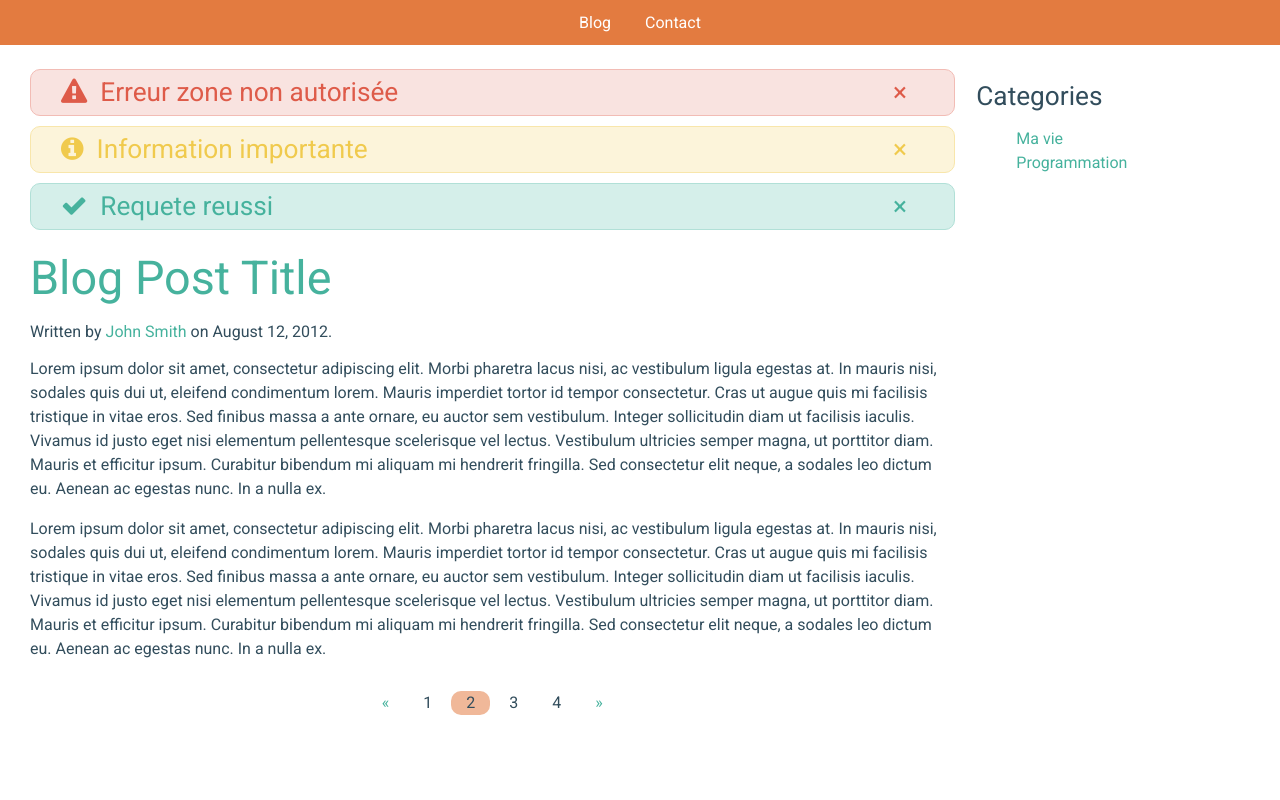
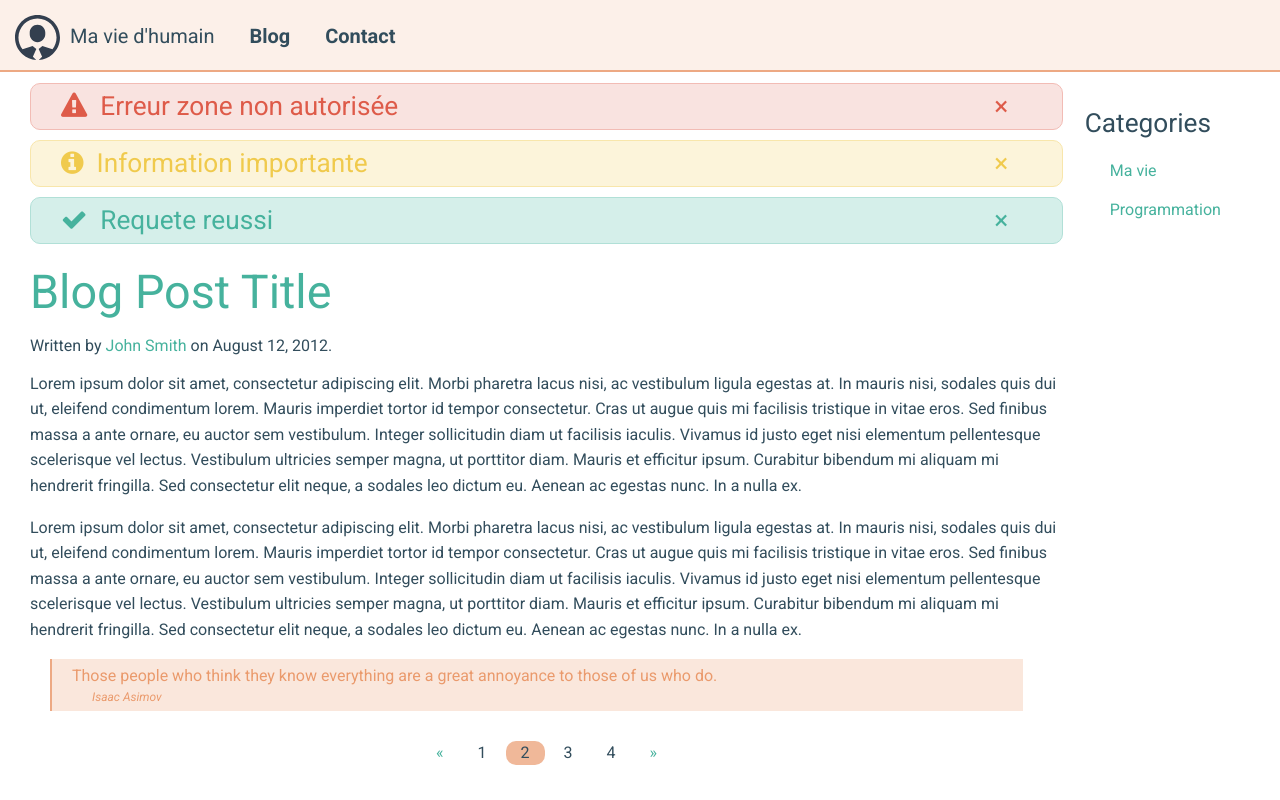
Before and after one commit to vie-humaine/Design-Sans-Foundation, a website: page index.html in a window 1280 px wide. Drawn offline with nearby package versions, Linux system fonts and the light colour scheme.

Commit message:
ajout de bourbon.io + modif nav bar + blockquote
ajout de bourbon.io
modification de la nav bar
ajout des blockquotes

```diff
--- a/index.html
+++ b/index.html
@@ -15,6 +15,7 @@
     <nav>
         <section>
             <ul>
+                <li><img src="img/human.svg" alt="humain" />&nbsp; Ma vie d'humain</li>
                 <li><a href="#">Blog</a></li>
                 <li><a href="#">Contact</a></li>
             </ul>
@@ -59,6 +60,8 @@
                 Lorem ipsum dolor sit amet, consectetur adipiscing elit. Morbi pharetra lacus nisi, ac vestibulum ligula egestas at. In mauris nisi, sodales quis dui ut, eleifend condimentum lorem. Mauris imperdiet tortor id tempor consectetur. Cras ut augue quis mi facilisis tristique in vitae eros. Sed finibus massa a ante ornare, eu auctor sem vestibulum. Integer sollicitudin diam ut facilisis iaculis. Vivamus id justo eget nisi elementum pellentesque scelerisque vel lectus. Vestibulum ultricies semper magna, ut porttitor diam. Mauris et efficitur ipsum. Curabitur bibendum mi aliquam mi hendrerit fringilla. Sed consectetur elit neque, a sodales leo dictum eu. Aenean ac egestas nunc. In a nulla ex.
             </p>
 
+            <blockquote>Those people who think they know everything are a great annoyance to those of us who do.<cite>Isaac Asimov</cite></blockquote>
+
             <div class="paginate">
                 <ul>
                     <li><a href="#">&laquo;</a></li>
--- a/package.json
+++ b/package.json
@@ -9,6 +9,7 @@
   "author": "",
   "license": "ISC",
   "dependencies": {
+    "bourbon": "^4.2.5",
     "breakpoint-sass": "^2.6.1",
     "susy": "^2.2.6"
   }
--- a/scss/app.scss
+++ b/scss/app.scss
@@ -3,6 +3,7 @@
 @import "node_modules/breakpoint-sass/stylesheets/breakpoint";
 @import "mixins";
 @import "fontawesome/font-awesome";
+@import "node_modules/bourbon/app/assets/stylesheets/bourbon";
 
 // Couleur
 $color1: #324D5C;
@@ -40,25 +41,36 @@ section.content
 
 section.content article
 {
-    @include span(9 of 12);
+    @include span(10 of 12);
     padding-left: 30px;
+    margin-top: -($h3-fontsize / 2);
 }
 
 section.content aside
 {
-    @include span(3 of 12 last);
+    @include span(2 of 12 last);
 }
 
 section.content aside ul
 {
     list-style: none;
+    padding-left: 0;
+}
+
+section.content aside li
+{
+    display: block;
+    padding-top: 5px;
+    padding-bottom: 5px;
+    padding-left: 20px;
+    margin: 5px;
 }
 
 // Typographie
 
 html
 {
-    @import url(https://fonts.googleapis.com/css?family=Roboto:400,400italic,500,500italic,700,700italic,900,900italic,300italic,300);
+    @import url(https://fonts.googleapis.com/css?family=Roboto:400,300,300italic,400italic,500,500italic,700,700italic,900,900italic);
     font-family: 'Roboto', sans-serif;
     line-height: 1.5;
     font-weight: normal;
@@ -92,49 +104,64 @@ strong { font-weight: 500; }
 small { font-size: 75%; }
 .light { font-weight: 300; }
 .thin { font-weight: 200; }
+p
+{
+    font-weight: 400;
+    line-height: 1.6;
+}
 
 // nav bar
-nav>section
+nav section
 {
-    text-align: center;
+    text-align: left;
 
 }
 
 
-nav>section>ul
+nav section ul
 {
     list-style: none;
+    height: 72px;
     margin: 0;
     padding: 0;
 }
 
-nav>section>ul li
+nav section img
+{
+    height: 45px;
+    vertical-align: middle;
+}
+
+nav section ul li
 {
     display: inline-block;
     text-decoration: none;
     padding-left: 15px;
     padding-right: 15px;
-    height: 45px;
-    line-height: 2.8125rem;
+    height: 72px;
+    line-height: 72px;
     margin: 0;
+
 }
 
-nav>section>ul li a
+nav section ul li a
 {
-    color: rgb(255, 255, 255);
-    font-weight: normal;
+    color: $color1;
+    font-weight: 700;
 }
 
-nav>section>ul li:hover
+nav section ul li a:hover
 {
-    background-color: $color5;
+    color: $color5;
 }
 
 nav
 {
     width: 100%;
-    background-color: $color4;
-    height: 45px;
+    background-color: lighten($color4, 38%);
+    border-bottom: 2px solid darken(lighten($color4, 35%),20%);
+    font-size: 20px;
+    height: 72px;
 }
 
 // Media Query
@@ -146,11 +173,24 @@ $medium-only: "only screen and (min-width : #{$small-screen-up}) and (max-width
 
 @media #{$small-and-down} {
 
+    nav section ul li:first-child
+    {
+        display: none;
+    }
+
+    nav section
+    {
+        text-align: center;
+
+    }
+
+
     section.content article
     {
         @include span(12 of 12 last);
         padding-left: 10px;
         padding-right: 10px;
+        margin-top: -($h3-fontsize / 2);
     }
 
     section.content aside
@@ -193,6 +233,7 @@ div.flash
     @include container();
     height: auto;
     margin-bottom: 10px;
+    margin-top: 10px;
 }
 
 div.flash.alert
@@ -299,3 +340,31 @@ div.paginate
     }
 
 }
+
+// blockquote
+blockquote
+{
+    border-style: solid;
+    border-top: none;
+    border-bottom: none;
+    border-right: none;
+    border-left: 2px solid darken(lighten($color4, 35%),20%);
+    background-color: lighten($color4, 35%);
+    color: lighten($color4,10%);
+    margin-left: 20px;
+    padding-left: 20px;
+    padding-top: 5px;
+    padding-bottom: 5px;
+    padding-right: 20px;
+
+    cite
+    {
+        display: block;
+        font-style: italic;
+        font-size: 75%;
+        padding-left: 20px;
+    }
+
+}
+
+// Formulaire
```
Also changed, not shown: css/app.css, img/human.svg (added).
